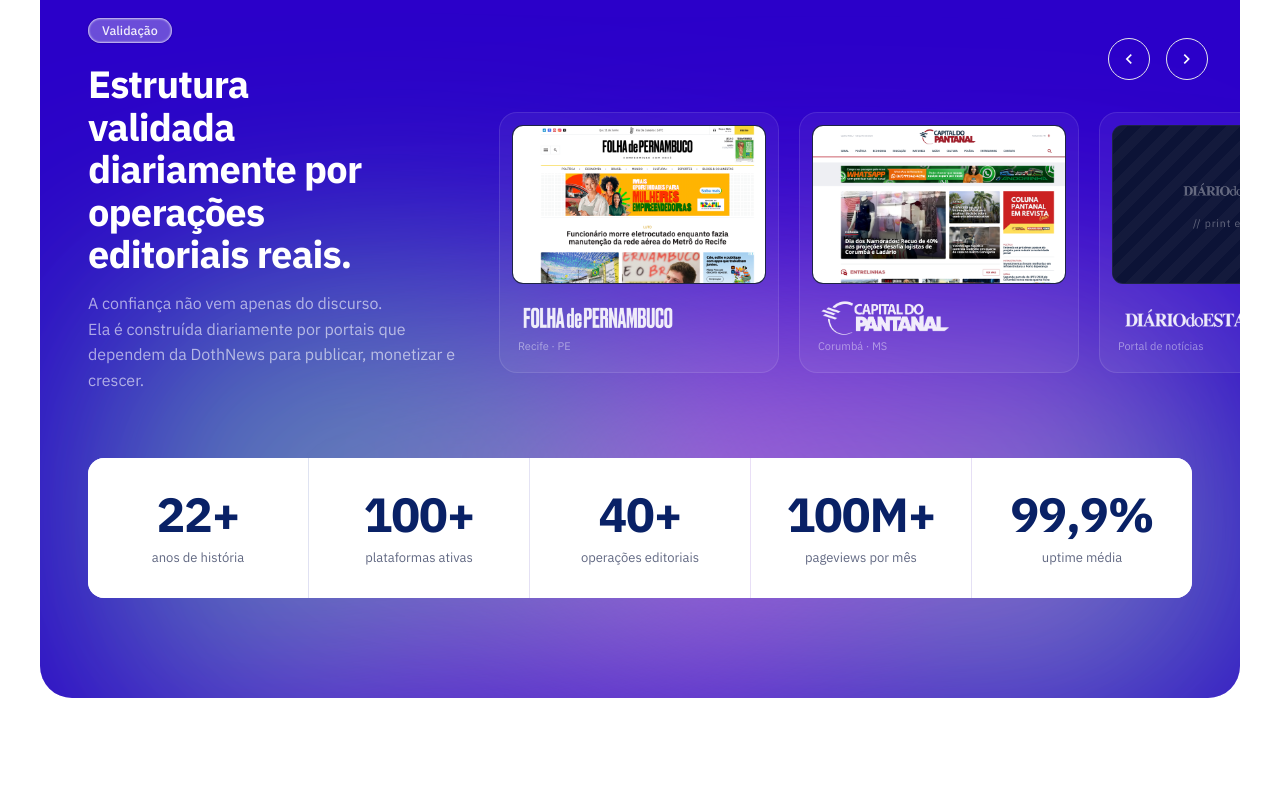
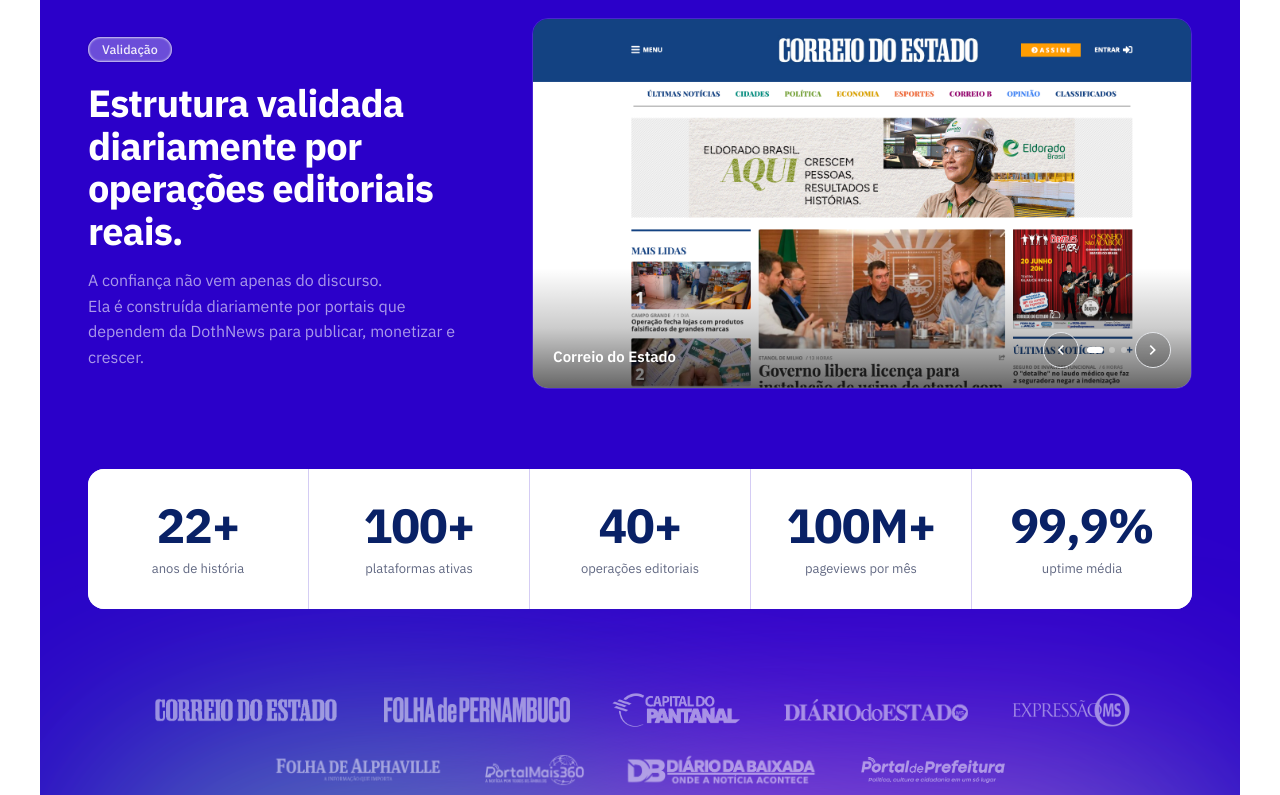
Before and after one commit to lperalta13/dothnews-landing-page, a React (Vite) app: page / in a window 1280 px wide. Shown: the part 5020-5815 px from the top of the page. Built offline with nearby package versions, Linux system fonts and the light colour scheme.

Commit message:
feat: refactor client card carousel; remove ClientsSection and enhance FinalCta styles

```diff
--- a/src/App.jsx
+++ b/src/App.jsx
@@ -2,7 +2,7 @@
 import { Hero } from './components/hero'
 import { SiteHeader } from './components/header'
 import { GrowthSection, ReflectionSection } from './components/problem'
-import { WhatSection, WhySection, ClientsSection } from './components/solution'
+import { WhatSection, WhySection } from './components/solution'
 import { EvolutionSection, FaqSection } from './components/evolution'
 import { DiagnosisSection, FinalCta, Footer, DiagnosisModal } from './components/closing'
 
@@ -34,7 +34,6 @@
         <ReflectionSection />
         <WhatSection />
         <WhySection />
-        <ClientsSection />
         <EvolutionSection />
         <FaqSection />
         <DiagnosisSection />
--- a/src/components/solution.jsx
+++ b/src/components/solution.jsx
@@ -1,4 +1,4 @@
-import { useState, useEffect, useRef, useCallback } from 'react'
+import { useState, useEffect, useRef } from 'react'
 import { Reveal, Shell, Chip, Card, Icon } from './ui'
 
 
@@ -335,184 +335,110 @@
   },
 ]
 
-function ClientCard({ card }) {
+function PrintCarousel() {
+  const slides = CLIENT_CARDS.filter(c => c.print)
+  const [index, setIndex] = useState(0)
+  const [prevIndex, setPrevIndex] = useState(null)
+  const [dir, setDir] = useState(1)
+  const timerRef = useRef(null)
+  const hasAnimated = useRef(false)
+  const total = slides.length
+
+  useEffect(() => () => { if (timerRef.current) clearTimeout(timerRef.current) }, [])
+
+  const go = (newIndex, direction) => {
+    if (timerRef.current) clearTimeout(timerRef.current)
+    hasAnimated.current = true
+    setPrevIndex(index)
+    setDir(direction)
+    setIndex(newIndex)
+    timerRef.current = setTimeout(() => setPrevIndex(null), 400)
+  }
+
+  const goNext = () => go((index + 1) % total, 1)
+  const goPrev = () => go((index - 1 + total) % total, -1)
+
+  const slide = slides[index]
+  const prevSlide = prevIndex !== null ? slides[prevIndex] : null
+
+  const enterClass = hasAnimated.current ? (dir > 0 ? 'sc-img-enter-right' : 'sc-img-enter-left') : ''
+  const exitClass  = dir > 0 ? 'sc-img-exit-left' : 'sc-img-exit-right'
+
   return (
-    <div data-cli-card className="group flex-none w-[280px] rounded-[18px] p-3 bg-white/[0.055] border border-white/10 transition-colors duration-200 hover:bg-white/[0.085] hover:border-white/20">
-      <div className="relative rounded-[11px] overflow-hidden bg-[#0C1336] border border-white/[0.07]" style={{ aspectRatio: '16/10' }}>
-        {card.print ? (
-          <>
-            <img src={card.print} alt={`Portal ${card.name} na DothNews`} loading="lazy" className="block w-full h-full object-cover object-top" />
-          </>
-        ) : (
-          <div
-            className="absolute inset-0 flex flex-col items-center justify-center gap-3.5"
-            style={{ background: 'repeating-linear-gradient(135deg, rgba(255,255,255,.03) 0 10px, rgba(255,255,255,0) 10px 20px), #0C1336' }}
+    <div className="relative overflow-hidden rounded-2xl border border-white/15" style={{ aspectRatio: '16/9' }}>
+      {prevSlide && (
+        <img
+          key={`prev-${prevIndex}`}
+          src={prevSlide.print}
+          alt={`Portal ${prevSlide.name} na DothNews`}
+          className={`absolute inset-0 h-full w-full object-cover object-top ${exitClass}`}
+        />
+      )}
+      <img
+        key={`curr-${index}`}
+        src={slide.print}
+        alt={`Portal ${slide.name} na DothNews`}
+        loading="lazy"
+        className={`absolute inset-0 h-full w-full object-cover object-top ${enterClass}`}
+      />
+      <div className="absolute inset-x-0 bottom-0 flex items-end justify-between gap-4 p-5 pt-16 bg-gradient-to-t from-black/60 via-black/20 to-transparent">
+        <div>
+          <p className="mt-0.5 text-[15px] font-semibold text-white">
+            {slide.name}
+          </p>
+        </div>
+        <div className="flex items-center gap-2 shrink-0">
+          <button
+            onClick={goPrev}
+            className="flex h-9 w-9 items-center justify-center rounded-full border border-white/22 bg-black/20 text-white transition-all hover:bg-white/15"
+            aria-label="Portal anterior"
           >
-            <img src={card.logo} alt="" className="h-6 w-auto max-w-[62%] object-contain brightness-0 invert opacity-35" />
-            <span className="text-[10.5px] tracking-[0.08em] text-white/35">// print em breve</span>
+            <Icon name="chevron_left" className="text-[20px]" />
+          </button>
+          <div className="flex gap-1.5">
+            {slides.map((_, i) => (
+              <button
+                key={i}
+                onClick={() => go(i, i > index ? 1 : -1)}
+                className={'h-1.5 rounded-full transition-all ' + (i === index ? 'w-4 bg-white' : 'w-1.5 bg-white/30 hover:bg-white/50')}
+                aria-label={`Portal ${i + 1}`}
+              />
+            ))}
           </div>
-        )}
-      </div>
-      <div className="flex items-center justify-between gap-2.5 px-1.5 pt-3.5 pb-1.5">
-        <div className="min-w-0 flex-1">
-          <img src={card.logo} alt={card.name} title={card.name} loading="lazy" className="block h-[40px] w-auto max-w-[160px] object-contain brightness-0 invert opacity-90" />
-          <div className="text-[11px] text-white/45 truncate">{card.meta}</div>
+          <button
+            onClick={goNext}
+            className="flex h-9 w-9 items-center justify-center rounded-full border border-white/22 bg-black/20 text-white transition-all hover:bg-white/15"
+            aria-label="Próximo portal"
+          >
+            <Icon name="chevron_right" className="text-[20px]" />
+          </button>
         </div>
-
       </div>
     </div>
   )
 }
 
-export function ClientsSection() {
+function ClientLogosGrid() {
   return (
-    <section className="mx-[8px] sm:mx-[24px] lg:mx-[40px] mt-3 sm:mt-4 rounded-2xl sm:rounded-[32px] overflow-hidden bg-white py-16 lg:py-20">
-      <Shell>
-        <div className="grid gap-10 sm:grid-cols-3">
-          {TRUST_FEATURES.map((f, i) => (
-            <Reveal key={i} delay={i * 80}>
-              <div className="flex flex-col gap-3">
-                <div className="text-primary">
-                  <Icon name={f.icon} className="text-[40px]" />
-                </div>
-                <h3 className="text-[17px] font-semibold text-ink">{f.title}</h3>
-                <p className="text-[14.5px] leading-[1.6] text-mute">{f.text}</p>
-              </div>
-            </Reveal>
-          ))}
-        </div>
-      </Shell>
-    </section>
+    <div className="flex flex-wrap items-center justify-center gap-x-8 gap-y-5">
+      {CLIENT_CARDS.map((card, i) => (
+        <img
+          key={i}
+          src={card.logo}
+          alt={card.name}
+          title={card.name}
+          loading="lazy"
+          className="h-10 w-auto object-contain brightness-0 invert opacity-50 transition-opacity hover:opacity-80"
+        />
+      ))}
+    </div>
   )
 }
 
+
 export function WhySection() {
-  const [index, setIndex] = useState(0)
-  const [maxIndex, setMaxIndex] = useState(0)
-  const refs = useRef({ index: 0, maxIndex: 0, step: 300, timer: null })
-  const trackRef = useRef(null)
-  const viewportRef = useRef(null)
-  const sectionRef = useRef(null)
-
-  const go = useCallback((i) => {
-    const newIdx = Math.max(0, Math.min(i, refs.current.maxIndex))
-    refs.current.index = newIdx
-    setIndex(newIdx)
-    if (trackRef.current) {
-      trackRef.current.style.transform = `translateX(${-newIdx * refs.current.step}px)`
-    }
-  }, [])
-
-  const pauseAutoplay = useCallback(() => {
-    clearInterval(refs.current.timer)
-  }, [])
-
-  const restartAutoplay = useCallback(() => {
-    clearInterval(refs.current.timer)
-    refs.current.timer = setInterval(() => {
-      go(refs.current.index >= refs.current.maxIndex ? 0 : refs.current.index + 1)
-    }, 4000)
-  }, [go])
-
-  // measure card width, max scrollable index, and extend viewport to section right edge
-  useEffect(() => {
-    function measure() {
-      const track = trackRef.current
-      const viewport = viewportRef.current
-      const section = sectionRef.current
-      if (!track || !viewport || !section) return
-
-      // Reset inline width so getBoundingClientRect reflects natural layout
-      viewport.style.width = ''
-      const sectionRight = section.getBoundingClientRect().right
-      const vpLeft = viewport.getBoundingClientRect().left
-      viewport.style.width = Math.max(0, sectionRight - vpLeft) + 'px'
-
-      const card = track.querySelector('[data-cli-card]')
-      if (!card) return
-      const gap = parseFloat(getComputedStyle(track).gap) || 20
-      refs.current.step = card.offsetWidth + gap
-      const visible = Math.max(1, Math.floor((viewport.clientWidth + gap) / refs.current.step))
-      const newMax = Math.max(0, CLIENT_CARDS.length - visible)
-      refs.current.maxIndex = newMax
-      refs.current.index = Math.min(refs.current.index, newMax)
-      setMaxIndex(newMax)
-      if (track) {
-        track.style.transform = `translateX(${-refs.current.index * refs.current.step}px)`
-      }
-    }
-    measure()
-    window.addEventListener('resize', measure)
-    return () => window.removeEventListener('resize', measure)
-  }, [])
-
-  // autoplay
-  useEffect(() => {
-    restartAutoplay()
-    return () => clearInterval(refs.current.timer)
-  }, [restartAutoplay])
-
-  // drag / swipe
-  useEffect(() => {
-    const track = trackRef.current
-    if (!track) return
-    const drag = { active: false, startX: 0, startTranslate: 0, moved: 0 }
-
-    function onPointerDown(e) {
-      drag.active = true
-      drag.moved = 0
-      drag.startX = e.clientX
-      drag.startTranslate = -refs.current.index * refs.current.step
-      track.classList.add('is-dragging')
-      track.setPointerCapture(e.pointerId)
-      pauseAutoplay()
-    }
-    function onPointerMove(e) {
-      if (!drag.active) return
-      drag.moved = e.clientX - drag.startX
-      track.style.transform = `translateX(${drag.startTranslate + drag.moved}px)`
-    }
-    function onPointerEnd() {
-      if (!drag.active) return
-      drag.active = false
-      track.classList.remove('is-dragging')
-      if (Math.abs(drag.moved) > refs.current.step * 0.22) {
-        go(refs.current.index - Math.sign(drag.moved))
-      } else {
-        track.style.transform = `translateX(${-refs.current.index * refs.current.step}px)`
-      }
-      restartAutoplay()
-    }
-
-    track.addEventListener('pointerdown', onPointerDown)
-    track.addEventListener('pointermove', onPointerMove)
-    track.addEventListener('pointerup', onPointerEnd)
-    track.addEventListener('pointercancel', onPointerEnd)
-    return () => {
-      track.removeEventListener('pointerdown', onPointerDown)
-      track.removeEventListener('pointermove', onPointerMove)
-      track.removeEventListener('pointerup', onPointerEnd)
-      track.removeEventListener('pointercancel', onPointerEnd)
-    }
-  }, [go, pauseAutoplay, restartAutoplay])
-
-  // hover pause / resume
-  useEffect(() => {
-    const viewport = viewportRef.current
-    if (!viewport) return
-    viewport.addEventListener('mouseenter', pauseAutoplay)
-    viewport.addEventListener('mouseleave', restartAutoplay)
-    return () => {
-      viewport.removeEventListener('mouseenter', pauseAutoplay)
-      viewport.removeEventListener('mouseleave', restartAutoplay)
-    }
-  }, [pauseAutoplay, restartAutoplay])
-
-  const goNext = () => { go(index + 1); restartAutoplay() }
-  const goPrev = () => { go(index - 1); restartAutoplay() }
-
   return (
-    <section ref={sectionRef} id="clientes" aria-labelledby="clientes-title" className="why-section relative mx-[8px] sm:mx-[24px] lg:mx-[40px] mt-3 sm:mt-4 rounded-2xl sm:rounded-[32px] overflow-hidden bg-primary py-20 lg:py-[100px]">
+    <section id="clientes" aria-labelledby="clientes-title" className="why-section relative mx-[8px] sm:mx-[24px] lg:mx-[40px] mt-3 sm:mt-4 rounded-2xl sm:rounded-[32px] overflow-hidden bg-primary py-20 lg:py-[100px]">
 
       <div className="pointer-events-none absolute inset-0 select-none" aria-hidden="true">
         <div className="absolute why-blob-1" style={{ filter: 'blur(125px)' }}>
@@ -524,69 +450,52 @@
       </div>
 
       <Shell className="relative z-10">
-        {/* Two-column grid: text left, cards right */}
-        <div className="grid items-center gap-10 lg:gap-8 lg:grid-cols-[minmax(300px,0.82fr)_minmax(0,1.5fr)] ">
-
-          {/* Left: chip + headline + subtitle + nav */}
+        <div className="grid items-center gap-10 lg:gap-12 lg:grid-cols-[minmax(280px,0.75fr)_minmax(0,1.25fr)]">
           <div>
             <Reveal>
               <Chip variant="dark">Validação</Chip>
             </Reveal>
             <Reveal delay={80}>
-              <h2 id="clientes-title" className="headline mt-5 text-[28px] font-bold leading-[1.12] tracking-[-0.02em] text-white sm:text-[38px] max-w-[13ch]">
+              <h2 id="clientes-title" className="headline mt-5 text-[28px] font-bold leading-[1.12] tracking-[-0.02em] text-white sm:text-[38px]">
                 Estrutura validada diariamente por operações editoriais reais.
               </h2>
             </Reveal>
             <Reveal delay={140}>
-              <p className="mt-4 text-[16px] leading-[1.6] text-white/60 max-w-[40ch]">
+              <p className="mt-4 text-[16px] leading-[1.6] text-white/60">
                 A confiança não vem apenas do discurso.<br />
                 Ela é construída diariamente por portais que dependem da DothNews para publicar, monetizar e crescer.
               </p>
             </Reveal>
-
           </div>
 
-          {/* Right: viewport expandido via JS até a borda direita da section */}
           <Reveal delay={160}>
-            <div ref={viewportRef} className=" overflow-hidden py-2">
-
-
-            <Reveal delay={200}>
-                <div className="mr-8 mb-8 z-10 flex justify-end items-center gap-4">
-                  <button
-                    onClick={goPrev}
-                    disabled={index <= 0}
-                    className="flex h-[42px] w-[42px] items-center justify-center rounded-full border border-white/22 bg-transparent text-white transition-all hover:bg-white/12 disabled:opacity-30 disabled:cursor-default"
-                    aria-label="Portal anterior"
-                  >
-                    <Icon name="chevron_left" className="text-[20px]" />
-                  </button>
-                  <button
-                    onClick={goNext}
-                    disabled={index >= maxIndex}
-                    className="flex h-[42px] w-[42px] items-center justify-center rounded-full border border-white/22 bg-transparent text-white transition-all hover:bg-white/12 disabled:opacity-30 disabled:cursor-default"
-                    aria-label="Próximo portal"
-                  >
-                    <Icon name="chevron_right" className="text-[20px]" />
-                  </button>
-                </div>
-              </Reveal>
-
-
-              <div ref={trackRef} className="cards-track flex gap-5">
-                {CLIENT_CARDS.map((card, i) => (
-                  <ClientCard key={i} card={card} />
-                ))}
-              </div>
-            </div>
-
+            <PrintCarousel />
           </Reveal>
         </div>
 
-        {/* MetricsGrid abaixo — sem alteração */}
-        <Reveal delay={100} className="mt-12 lg:mt-16">
+        <Reveal delay={100} className="mt-12 lg:mt-20">
           <MetricsGrid metrics={METRICS} />
         </Reveal>
+
+        <Reveal delay={120} className="mt-12 lg:mt-20">
+          <ClientLogosGrid />
+        </Reveal>
+
+        <div className="mt-12 lg:mt-16 border-t border-white/10 pt-12 lg:pt-16">
+          <div className="grid gap-10 sm:grid-cols-3">
+            {TRUST_FEATURES.map((f, i) => (
+              <Reveal key={i} delay={i * 80}>
+                <div className="flex flex-col gap-3">
+                  <div className="text-white/70">
+                    <Icon name={f.icon} className="text-[40px]" />
+                  </div>
+                  <h3 className="text-[17px] font-semibold text-white">{f.title}</h3>
+                  <p className="text-[14.5px] leading-[1.6] text-white/55">{f.text}</p>
+                </div>
+              </Reveal>
+            ))}
+          </div>
+        </div>
       </Shell>
     </section>
   )
--- a/src/styles/components.scss
+++ b/src/styles/components.scss
@@ -186,25 +186,3 @@
 @keyframes sc-out-right { from { transform: translateX(0);     } to { transform: translateX(100%);  } }
 @keyframes sc-out-left  { from { transform: translateX(0);     } to { transform: translateX(-100%); } }
 @keyframes sc-text-in   { from { opacity: 0; transform: translateY(8px); } to { opacity: 1; transform: translateY(0); } }
-
-// ─── Client card carousel ────────────────────────────────────────────────────
-
-.cards-viewport-fade {
-  -webkit-mask-image: linear-gradient(90deg, #000 86%, transparent 100%);
-  mask-image: linear-gradient(90deg, #000 86%, transparent 100%);
-  @media (max-width: 1023px) {
-    -webkit-mask-image: none;
-    mask-image: none;
-  }
-}
-
-.cards-track {
-  will-change: transform;
-  transition: transform 0.55s cubic-bezier(0.5, 0.1, 0.25, 1);
-  cursor: grab;
-  user-select: none;
-  &.is-dragging {
-    transition: none;
-    cursor: grabbing;
-  }
-}
```
Also changed, not shown: src/components/closing.jsx (+7 -2 lines).
